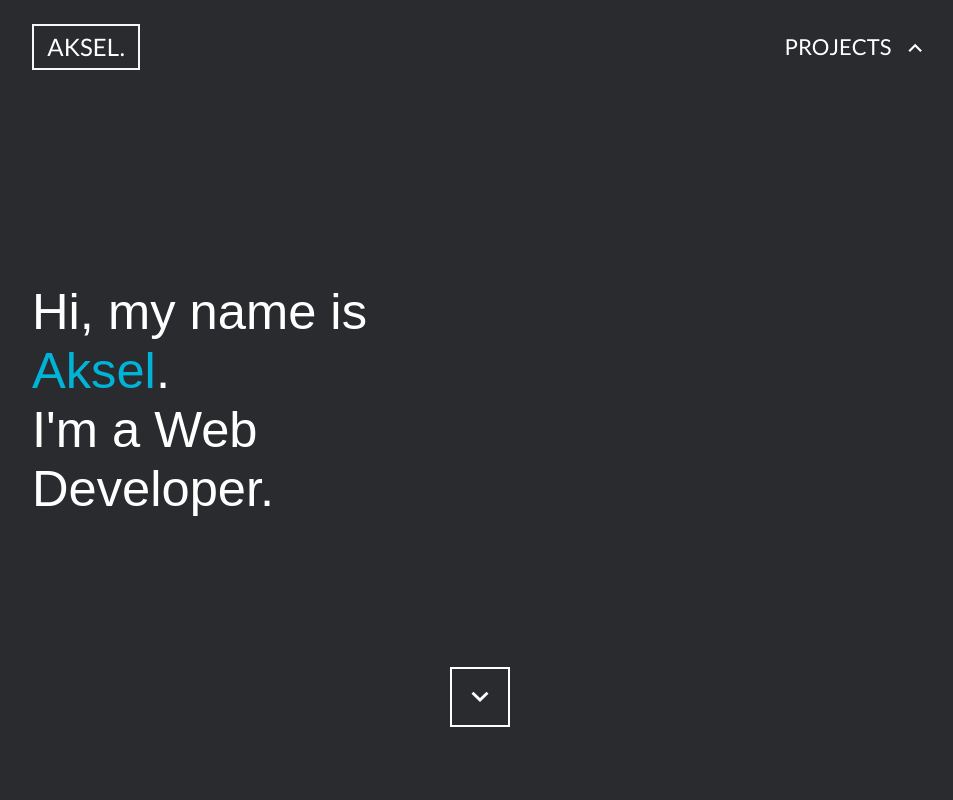
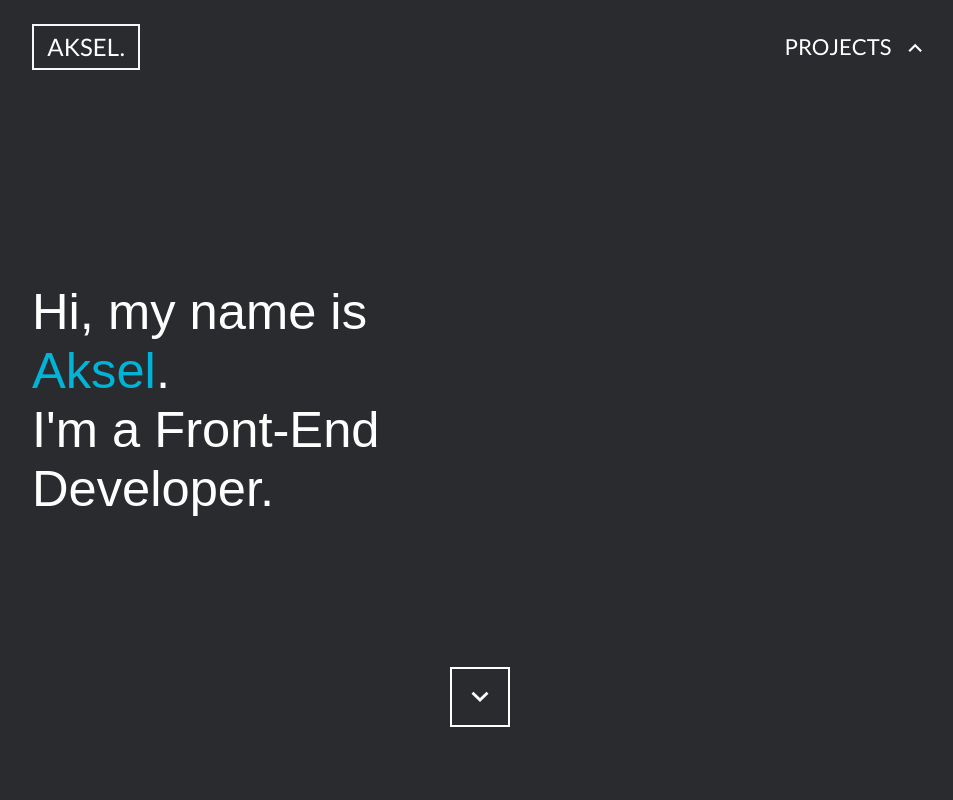
Before and after one commit to AkselRoughsedge/portfolio, a React (Create React App) app: page / in a window 1280 px wide. Shown: the top 800 px of the page, without its empty margins (160-1113 px from the left). Built offline with nearby package versions, Linux system fonts and the light colour scheme.

Commit message:
re-wording

```diff
--- a/src/pages/Home.js
+++ b/src/pages/Home.js
@@ -142,7 +142,7 @@ const Home = () => {
                     <Intro>
                         <IntroTop>
                             <IntroBody className="big-text">
-                                <p class="fadeIn1">Hi, my name is <Link href="https://www.linkedin.com/in/akselr/"><Span>Aksel</Span></Link>.<br/> I'm a Web Developer.</p>
+                                <p class="fadeIn1">Hi, my name is <Link href="https://www.linkedin.com/in/akselr/"><Span>Aksel</Span></Link>.<br/> I'm a Front-End Developer.</p>
                             </IntroBody>
                             <div className="Art fadeIn2">
                                 <div style={shadow} class="circle1"></div>
--- a/src/pages/Lightbulb.js
+++ b/src/pages/Lightbulb.js
@@ -22,11 +22,11 @@ const Lightbulb = () => {
             bgcolor="#8867bf"
             title="Lightbulb"
             subTitle1={[<strong>Client:</strong>, " BCIT"]}
-            subTitle2={[<strong>Role:</strong>, " Front End Developer"]}
+            subTitle2={[<strong>Role:</strong>, " Front-End Developer"]}
             subTitle3={[<div className="github-link"><img className="github-img" src={Github}></img><a color="white" href="https://github.com/LuuDavid778/lightbulb" target="_blank" rel="noreferrer">GitHub Link</a></div>]}
             para1={["We were instructed to create a social media app as one of our final projects at BCIT. Three teammates and I decided to create a platform for specifically developers and designers to thrive. Here they can share their projects with each other, post questions, or just talk about whatever they want.",<br/>,<br/>,"Users can create an account to make posts on the app. They can enter a title, description, image, and select a category for the post to be in."]}
             img1={Img1}
-            para2={["As the role of Front End Developer for the team, I was responsible for building components, pages, and creating functionalities. I also worked on connecting the Front End to the backend through RESTful APIs and created the schema and seeds along side my teammates.",<br/>,<br/>,"We used React js as our framework and Styled Components to build our components. Express js was used for our backend, and we stored our data using MySQL. We also used bcrypt to encode user passwords before database storage."]}
+            para2={["As the role of Front-End Developer for the team, I was responsible for building components, pages, and creating functionalities. I also worked on connecting the Front-End to the backend through RESTful APIs and created the schema and seeds along side my teammates.",<br/>,<br/>,"We used React js as our framework and Styled Components to build our components. Express js was used for our backend, and we stored our data using MySQL. We also used bcrypt to encode user passwords before database storage."]}
             img2={Img2}
             list={[
             <li>React js</li>,
--- a/src/pages/Noot.js
+++ b/src/pages/Noot.js
@@ -22,10 +22,10 @@ const Noot = () => {
            bgcolor="#d49b28"
            title="Noot"
            subTitle1={[<strong>Client:</strong>, " BCIT"]}
-           subTitle2={[<strong>Role:</strong>, " Front End Developer"]}
+           subTitle2={[<strong>Role:</strong>, " Front-End Developer"]}
            para1={["In my third semester at BCIT, we were instructed to create an app that would solve a problem within a specific community as our semester-long project. Three teammates and I decided to create a back-to-school app that helps children return to school safely.",<br/>,<br/>,"Teachers can create ‘classrooms’ within the app that require a special code to join. The teacher gives this special code to their students, who then enter it when creating an account on Noot. Students can see the teachers bulletin posts, answer a daily health checklist, and read information about Covid-19 on the app."]}
            img1={Img1}
-           para2={["As one of the Front End Developers in the team, I was responsible for building components and pages. I was also responsible for creating functionalities such as form selections and button animations. Once the app’s main pages were complete, I helped my team connect the Front End to the backend using RESTful APIs and routed pages to the navigation bar.",<br/>,<br/>,"We chose to use React Native for this project to gain experience with the framework. We also used Lottie Animations for loading screens just to try something new."]}
+           para2={["As one of the Front-End Developers in the team, I was responsible for building components and pages. I was also responsible for creating functionalities such as form selections and button animations. Once the app’s main pages were complete, I helped my team connect the Front-End to the backend using RESTful APIs and routed pages to the navigation bar.",<br/>,<br/>,"We chose to use React Native for this project to gain experience with the framework. We also used Lottie Animations for loading screens just to try something new."]}
            img2={Img2}
            list={[<li>React Native</li>,<li>React Navigation</li>, <li>Axios API</li>, <li>Lottie Animations</li>]}
            />
--- a/src/pages/ShowTracker.js
+++ b/src/pages/ShowTracker.js
@@ -22,11 +22,11 @@ const ShowTracker = () => {
            bgcolor="#c24e4e"
            title="Show Tracker"
            subTitle1={[<strong>Client:</strong>, " BCIT"]}
-           subTitle2={[<strong>Role:</strong>, " Lead Front End Developer"]}
+           subTitle2={[<strong>Role:</strong>, " Lead Front-End Developer"]}
            subTitle3={[<div className="github-link"><img className="github-img" src={Github}></img><a color="white" href="https://github.com/sylviaah/netflixnchill-front-end" target="_blank" rel="noreferrer">GitHub Link</a></div>]}
            para1={["In my final semester at BCIT, we were instructed to create an app that allows the user to keep track of data they have entered. My teammates and I decided to create an app for tracking TV shows and movies you have seen.",<br/>,<br/>,"The user is able to enter their own title, description, and image when adding a show. They can also choose if it's a show they're currently watching, planning to watch, or completed in the past."]}
            img1={Img1}
-           para2={["As the Lead Front End Developer of the team, I was responsible for creating components and pages as well as making sure the app was finalized correctly. I routed pages to the navigation bar, and also connected the Front End to the backend using RESTful APIs. I also helped the backend with creating endpoints, the ERD, and setting up the schema.",<br/>,<br/>,"We decided to use React js for our Front End, and Express js for our backend. We also stored all of the data within MySQL."]}
+           para2={["As the Lead Front-End Developer of the team, I was responsible for creating components and pages as well as making sure the app was finalized correctly. I routed pages to the navigation bar, and also connected the Front-End to the backend using RESTful APIs. I also helped the backend with creating endpoints, the ERD, and setting up the schema.",<br/>,<br/>,"We decided to use React js for our Front-End, and Express js for our backend. We also stored all of the data within MySQL."]}
            img2={Img2}
            list={[
            <li>React js</li>,
```
